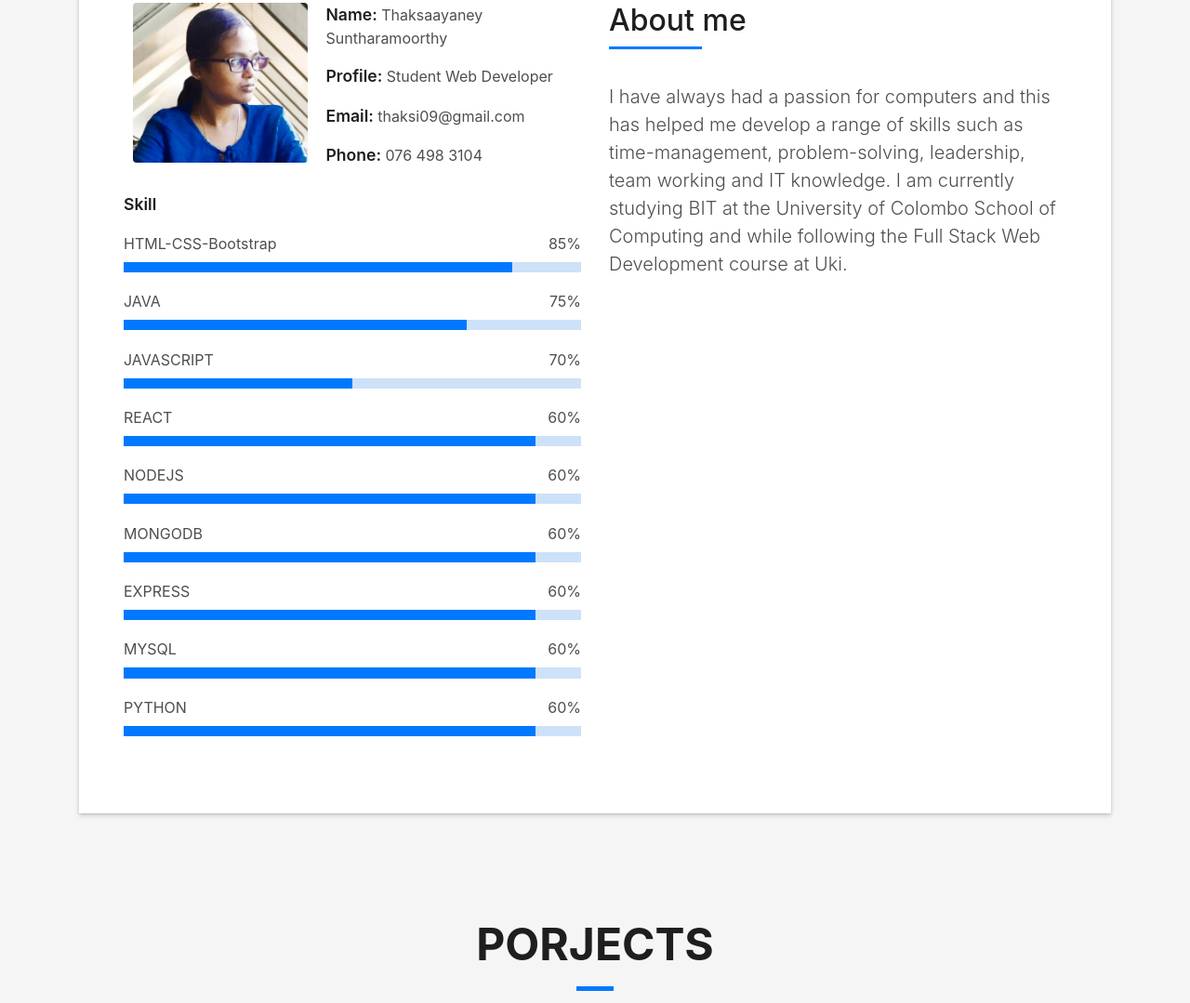
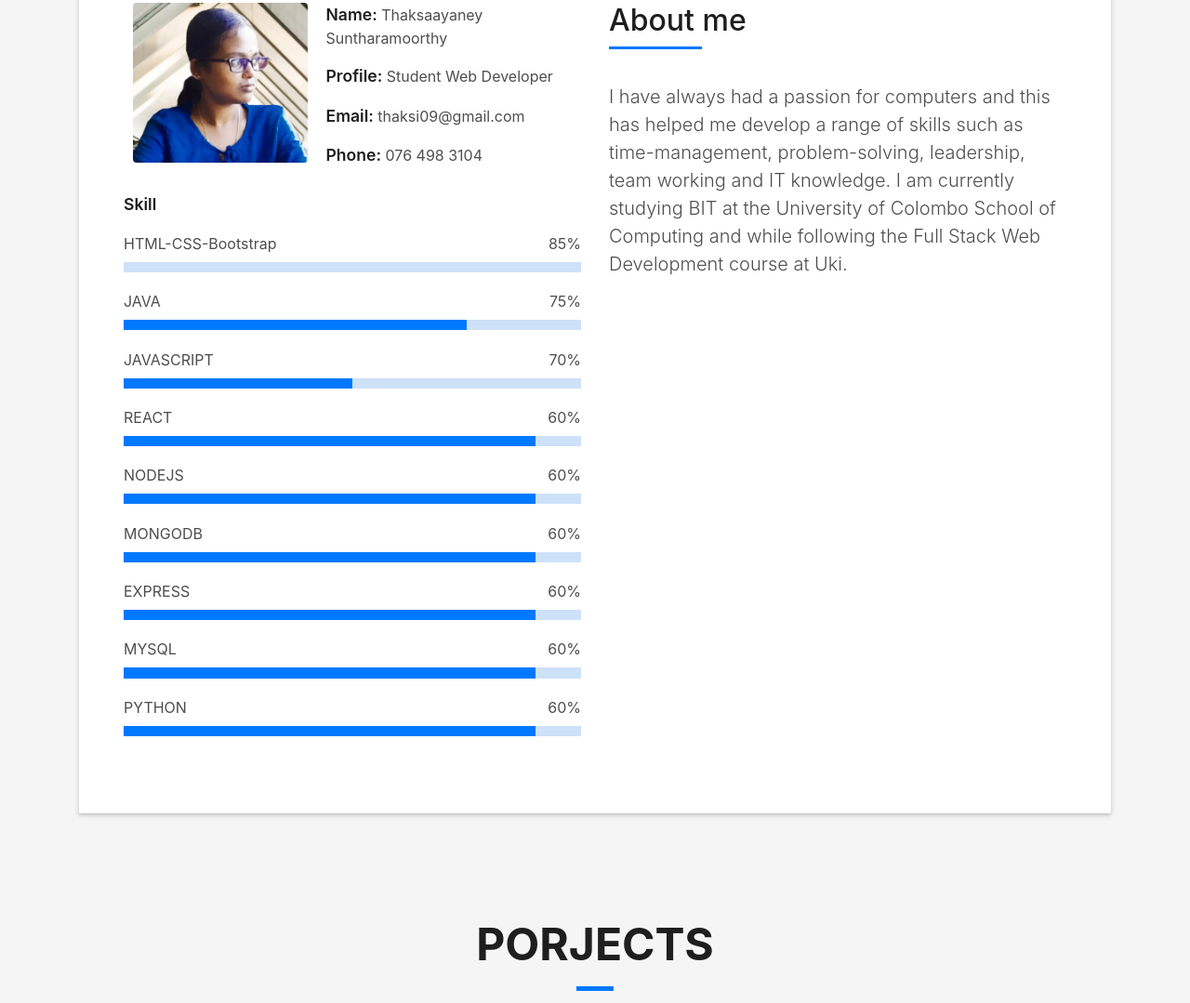
Before and after one commit to Thaksaayaney/Thaksaayaney.github.io, a plain HTML site: page index.html in a window 1280 px wide. Shown: the part 925-2004 px from the top of the page at 93% size. Drawn offline with Linux system fonts and the light colour scheme; files whose address does not match are found by name.

Commit message:
Update index.html

```diff
--- a/index.html
+++ b/index.html
@@ -111,7 +111,7 @@
                     <p class="title-s">Skill</p>
                     <span>HTML-CSS-Bootstrap</span> <span class="pull-right">85%</span>
                     <div class="progress">
-                      <div class="progress-bar" role="progressbar" style="width: 85%;" aria-valuenow="85" aria-valuemin="0" aria-valuemax="100"></div>
+
                     </div>
                     <span>JAVA</span> <span class="pull-right">75%</span>
                     <div class="progress">
```
